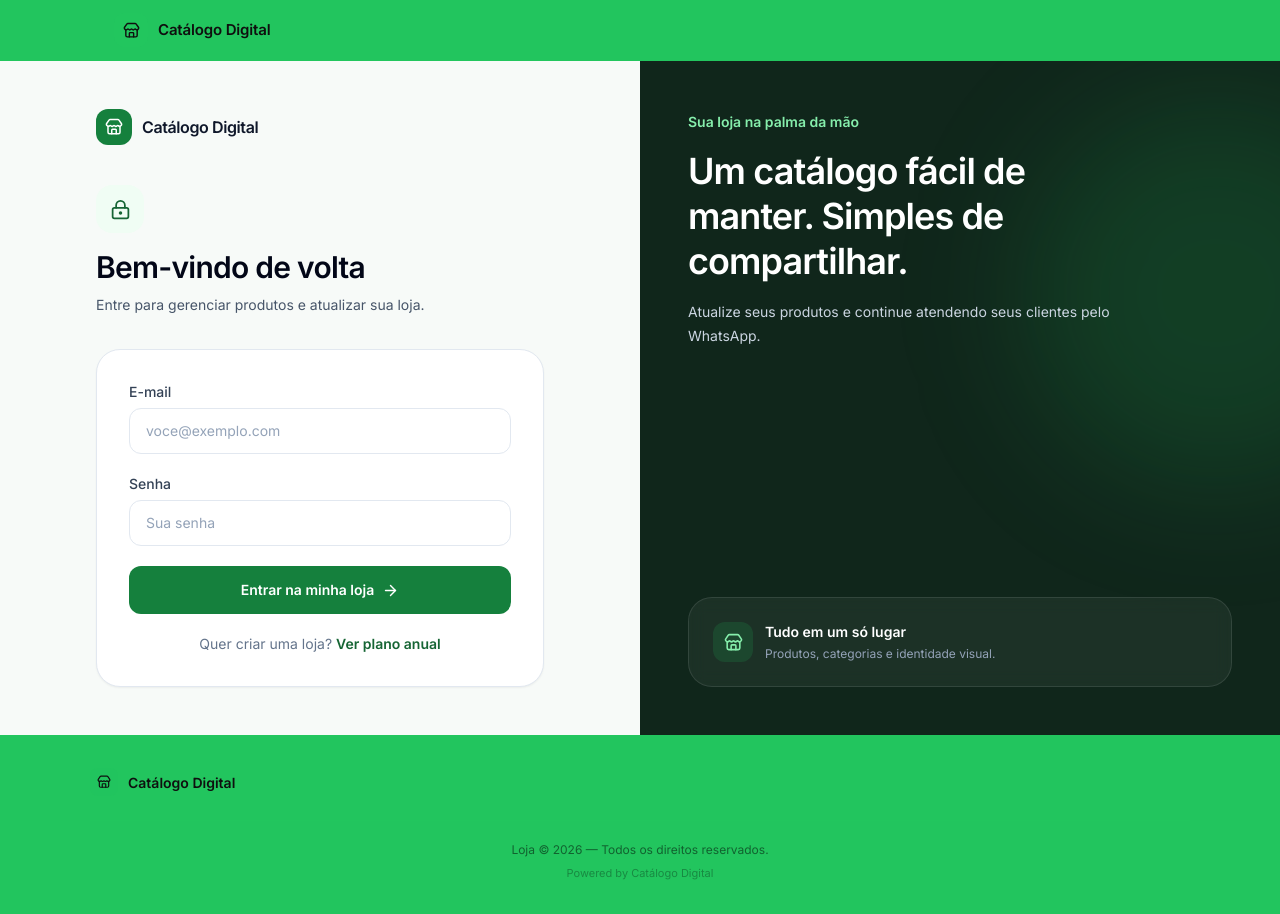
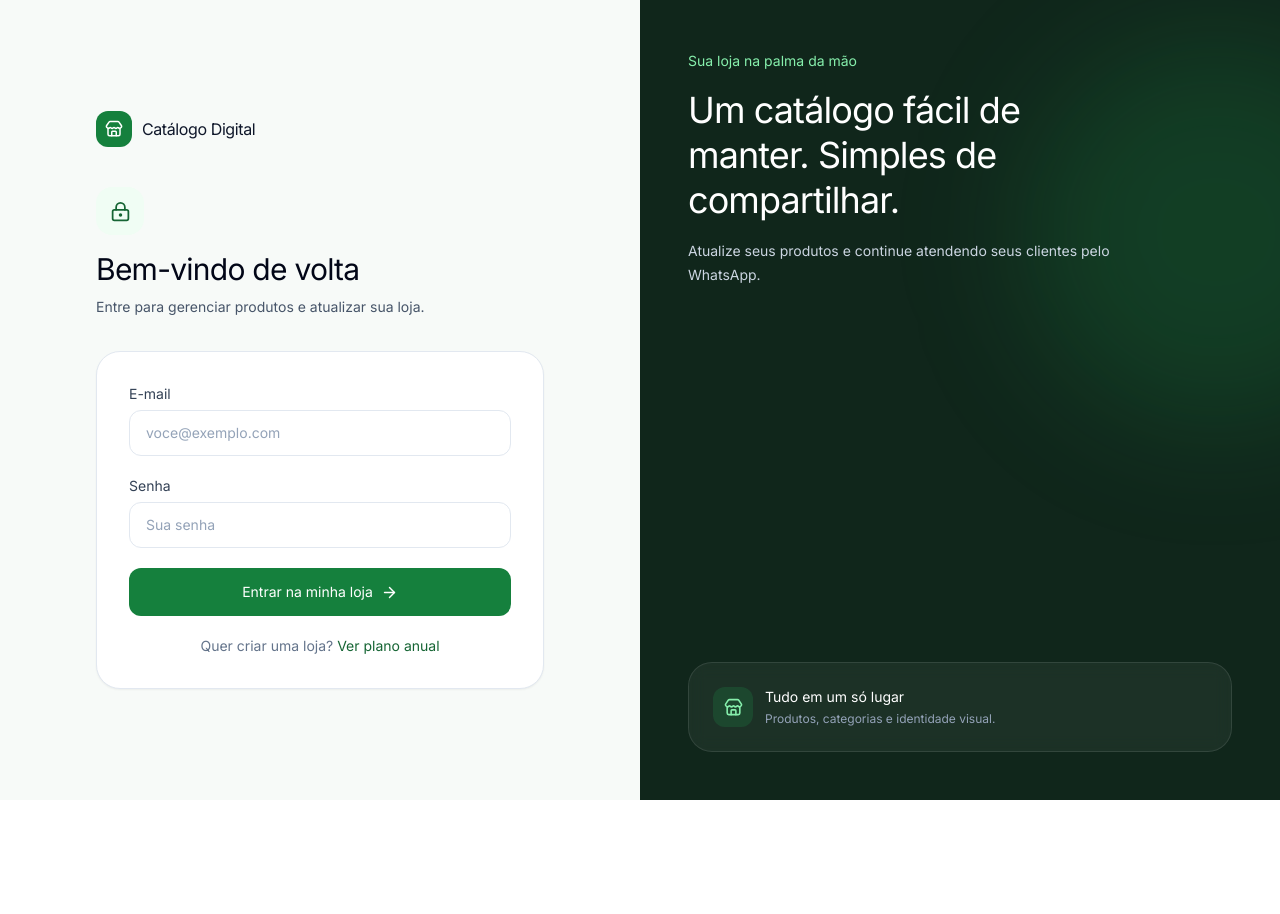
Before and after one commit to 1mPELDEV/catalogo-digital, a React (Vite) app in the folder frontend/: page /login in a window 1280 px wide. After the commit the page ends 800 px from the top, so only its background shows below. Built offline with nearby package versions, Linux system fonts and the light colour scheme; no server answers.

Commit message:
fix: tela de login sem navbar e footer

```diff
--- a/frontend/src/App.jsx
+++ b/frontend/src/App.jsx
@@ -25,14 +25,15 @@ function Layout() {
 
   // páginas sem navbar
   const ocultarNavbar = [
-    "/"
+    "/",
+    "/login"
   ]
 
   const mostrarNavbar =
     !ocultarNavbar.includes(
       location.pathname
     )
-  const mostrarFooter = location.pathname !== "/"
+  const mostrarFooter = !["/", "/login"].includes(location.pathname)
 
   return (
     <>
--- a/frontend/src/pages/login.jsx
+++ b/frontend/src/pages/login.jsx
@@ -38,7 +38,7 @@ function Login() {
   }
 
   return (
-    <main className="grid min-h-[78vh] bg-[#f7faf8] lg:grid-cols-2">
+    <main className="grid min-h-screen bg-[#f7faf8] lg:grid-cols-2">
       <section className="flex items-center justify-center px-4 py-12 sm:px-8">
         <div className="w-full max-w-md">
           <Link to="/" className="mb-10 inline-flex items-center gap-2.5 text-slate-900 no-underline"><span className="flex h-9 w-9 items-center justify-center rounded-xl bg-green-700 text-white"><Store size={18} /></span><span className="font-semibold tracking-tight">Catálogo Digital</span></Link>
```
